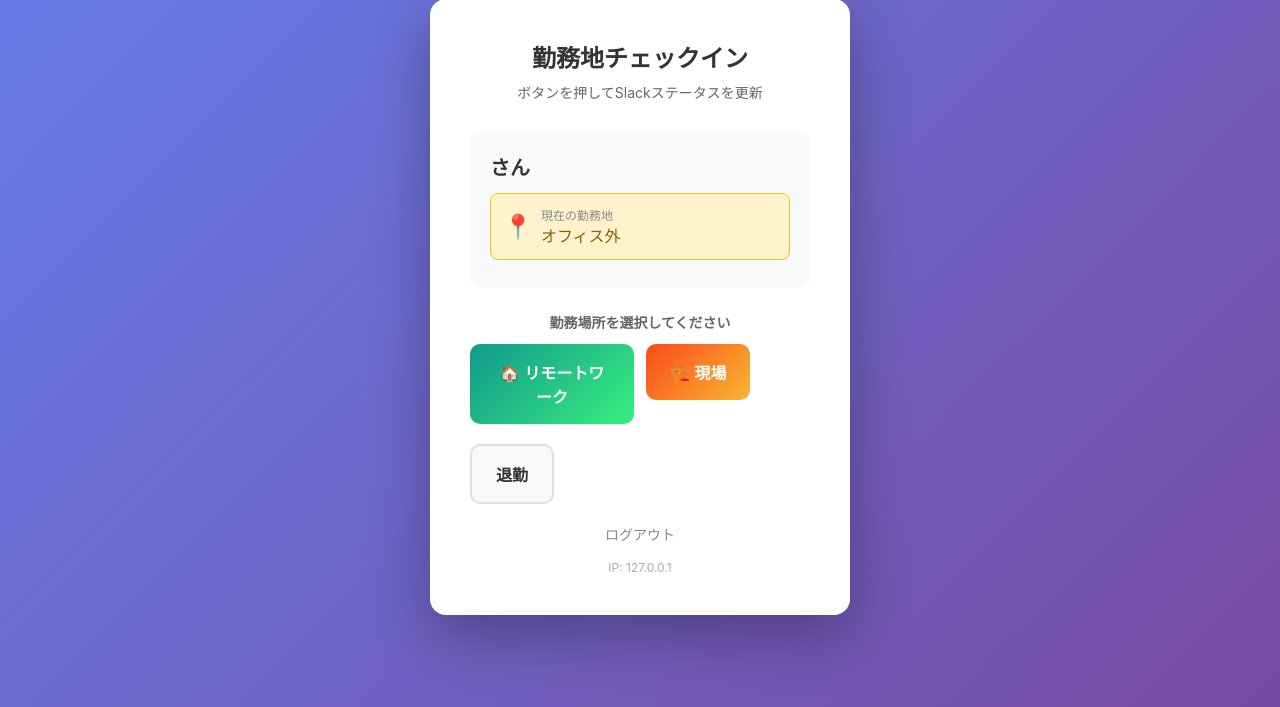
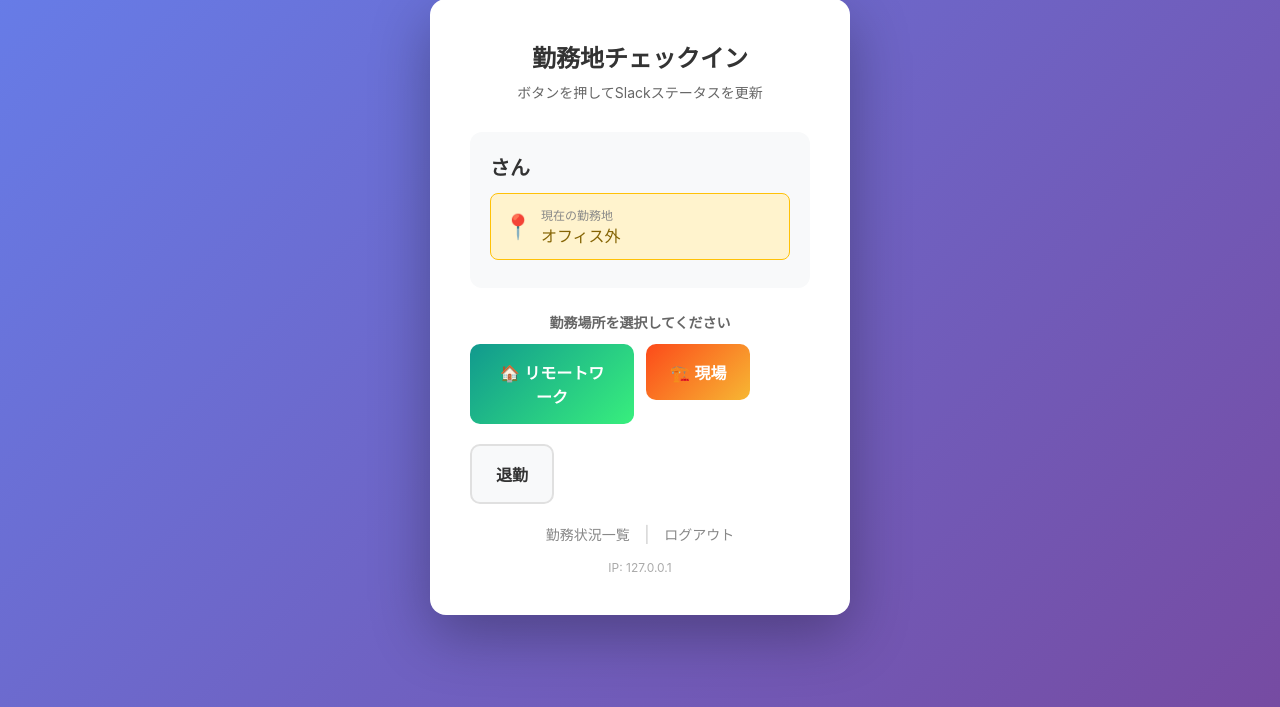
Before and after one commit to altenergy250155-ux/checkin-app, a Flask app: page / in a window 1280 px wide. Shown: the part 93-800 px from the top of the page. Run offline with Flask 3, Linux system fonts and the light colour scheme; the visitor is signed in with stand-in values (Sample User, id 1).

Commit message:
Update index.html

```diff
--- a/templates/index.html
+++ b/templates/index.html
@@ -415,6 +415,8 @@
         {% endif %}
 
         <div class="footer">
+            <a href="/status_list">勤務状況一覧</a>
+            <span style="color: #ccc; margin: 0 10px;">|</span>
             <a href="/logout">ログアウト</a>
         </div>
 
```
